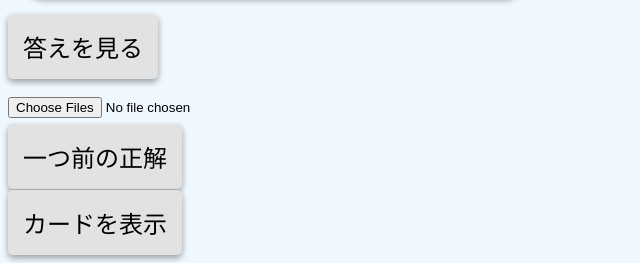
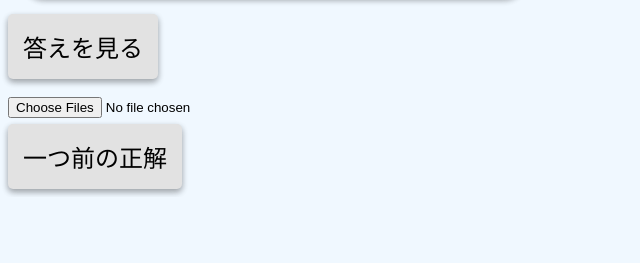
Before and after one commit to Issan0511/word-study, a plain HTML site: page index.html in a window 1280 px wide. Shown: the part 659-922 px from the top of the page, without its empty margins (0-640 px from the left). After the commit the page ends 856 px from the top, so only its background shows below. Drawn offline with Linux system fonts and the light colour scheme.

Commit message:
Update index.html

```diff
--- a/index.html
+++ b/index.html
@@ -33,8 +33,8 @@
 <button id="goBackButton">一つ前の正解</button>
 
 
-    <div id="showcardButton">
-      <button onclick="displayCards(allWords)">カードを表示</button>
+    <div id="showcardButton" style="display:none;">
+      <button onclick="showcard()">間違え/正解したカードを表示</button>
     </div>
 
   <div id="container1">
```
